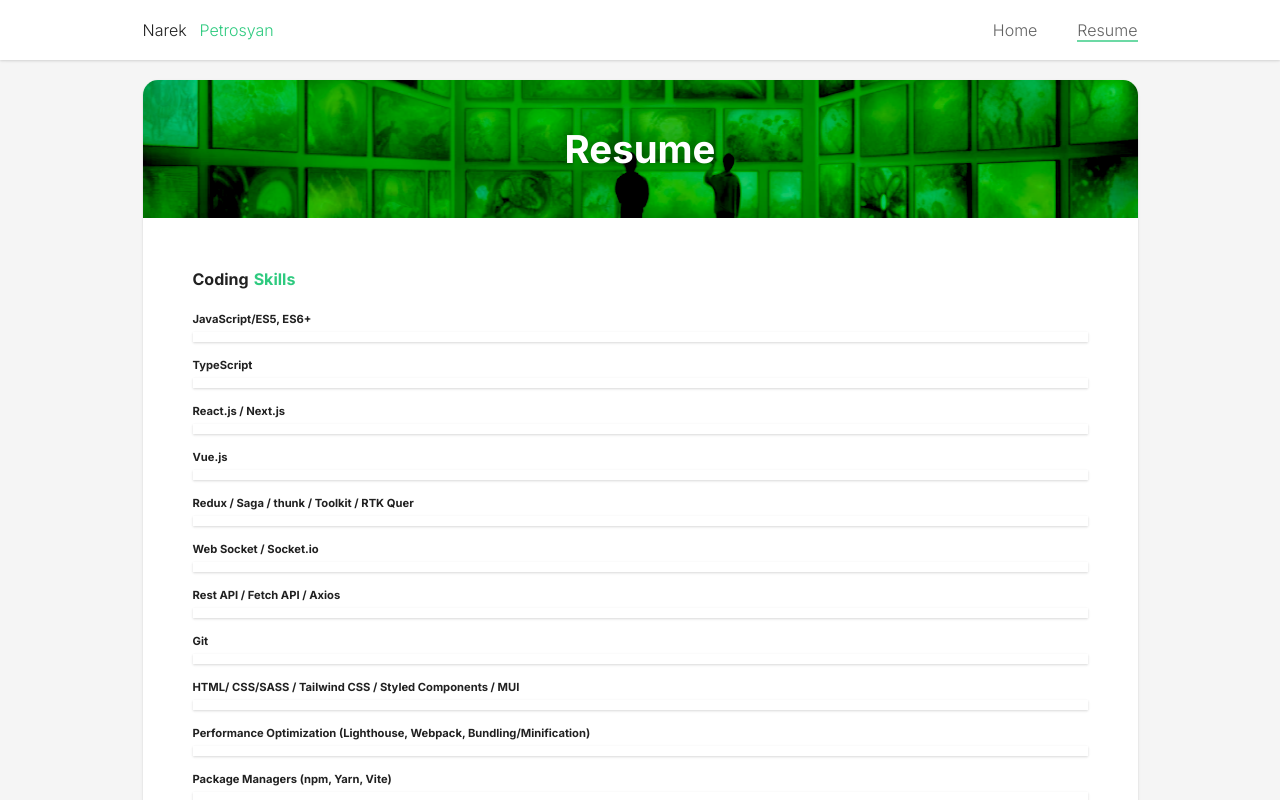
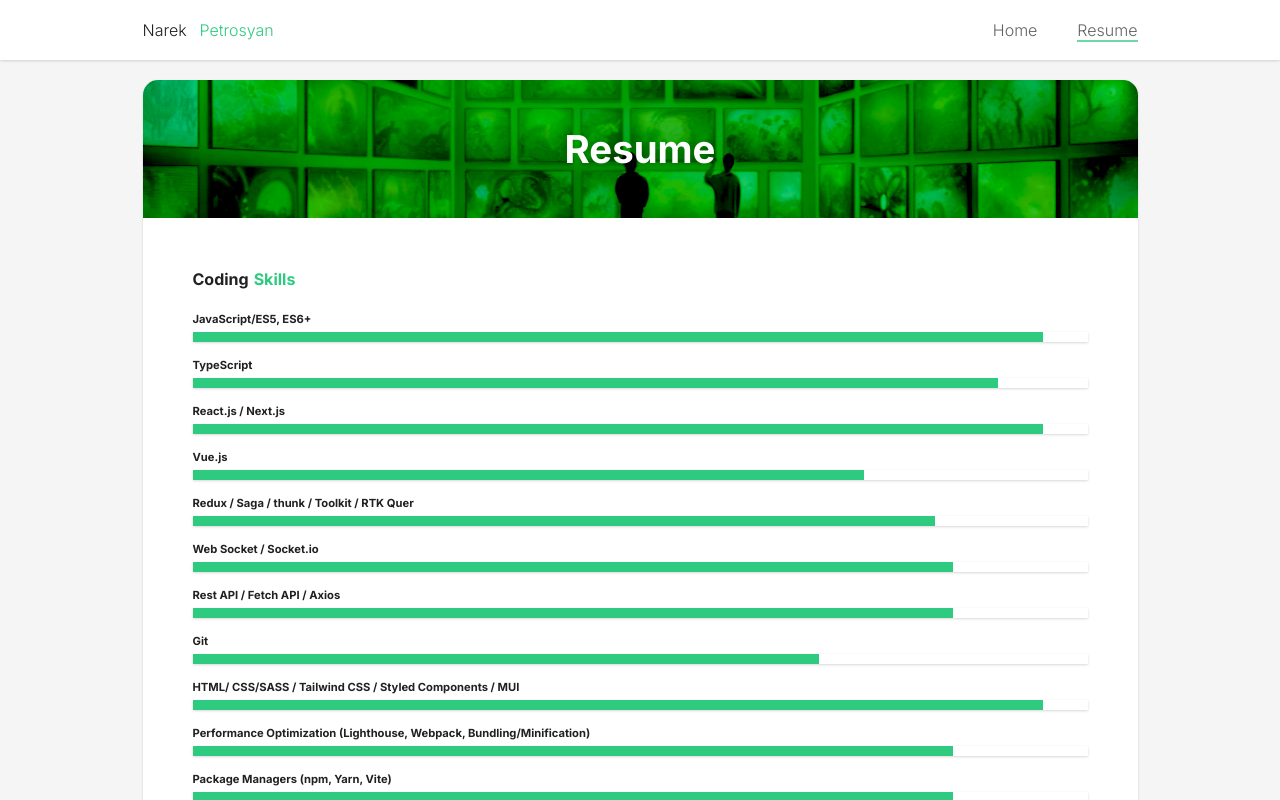
Before and after one commit to Narek-JS/portfolio, a Next.js app: page /resume in a window 1280 px wide. Shown: the top 800 px of the page. Built offline with nearby package versions, Linux system fonts and the light colour scheme.

Commit message:
fixed css file issue

```diff
--- a/src/components/Resume/Skill/style.module.css
+++ b/src/components/Resume/Skill/style.module.css
@@ -15,5 +15,5 @@
 .divInShadow{
     height: 10px;
     --tw-bg-opacity: 1;
-    background-color: #005900 rgba(46,202,127,var(--tw-bg-opacity));
+    background-color: rgba(46,202,127,var(--tw-bg-opacity));
 }
```
